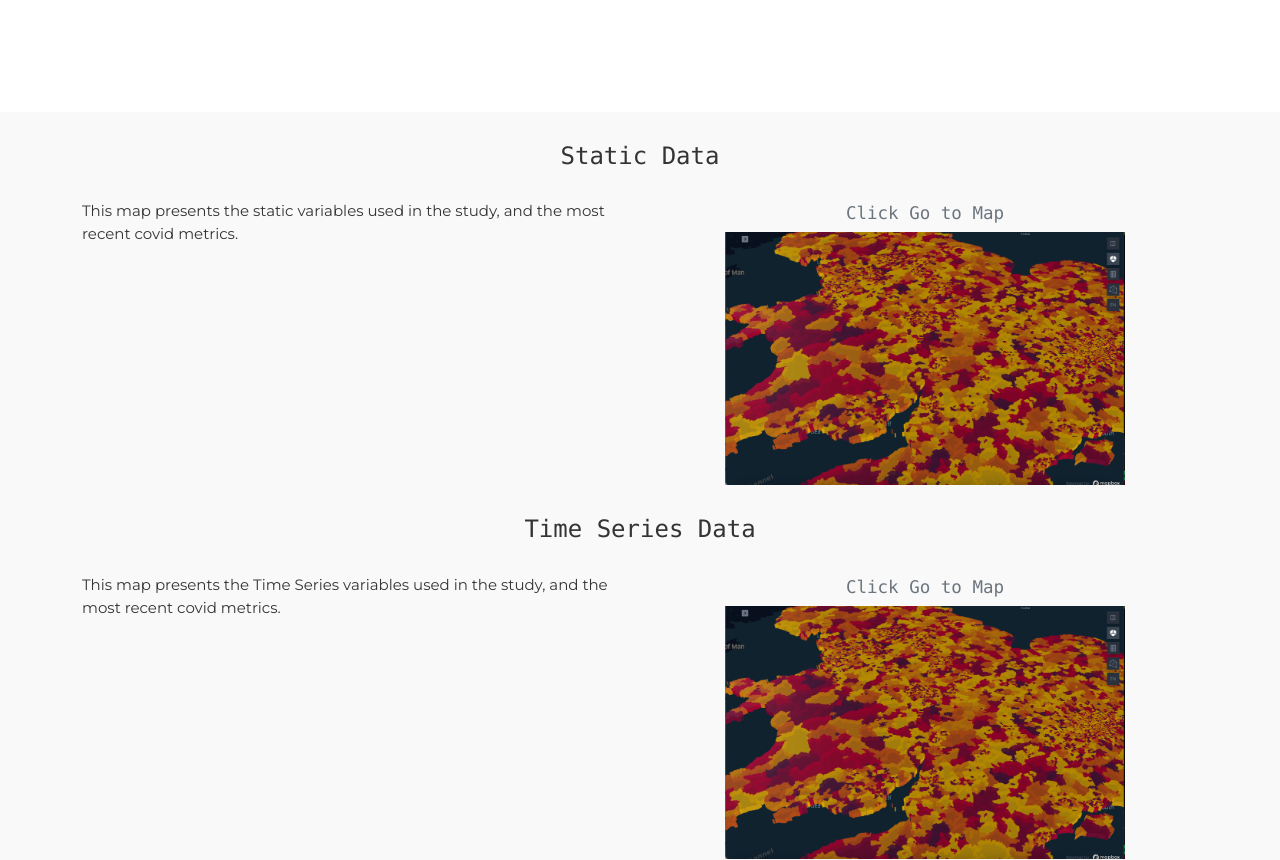
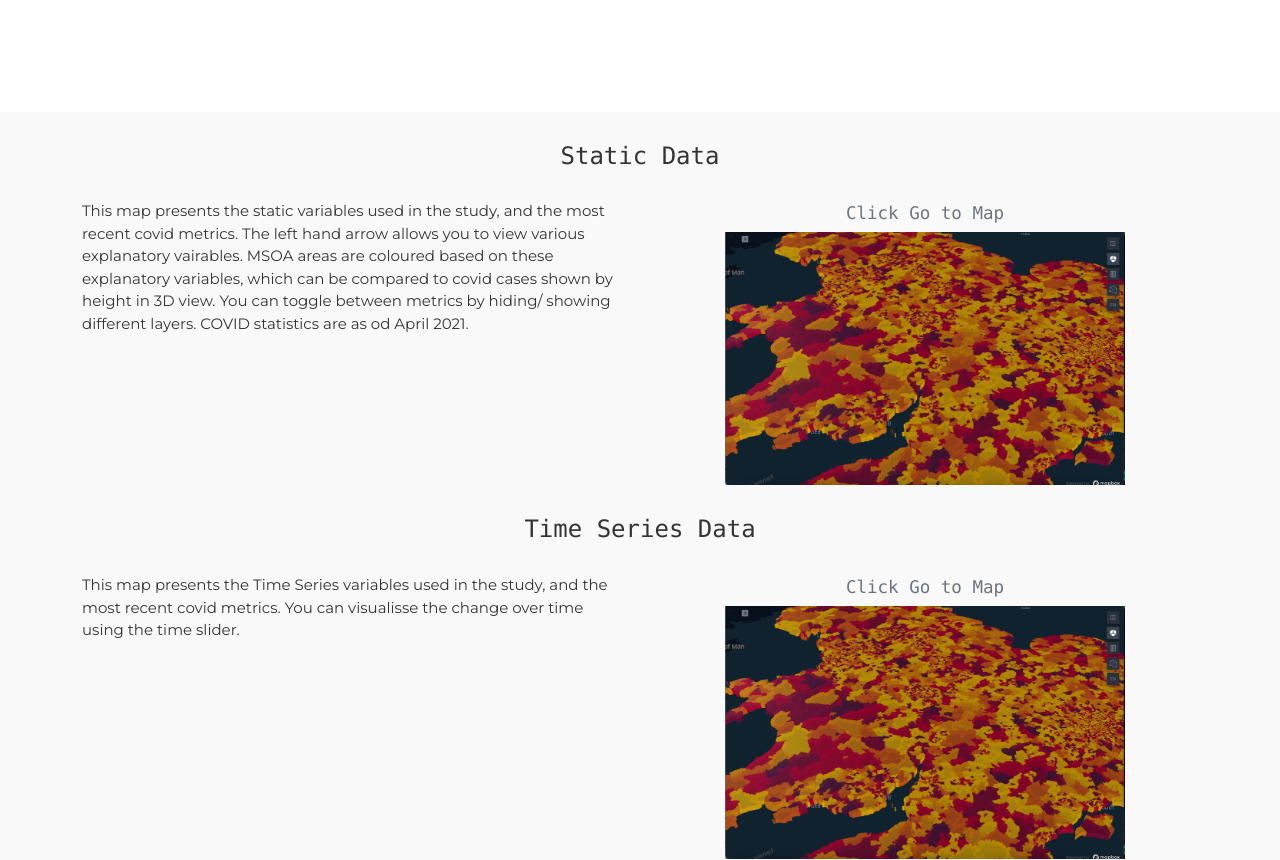
Before and after one commit to Quotennial/sheffield_mapping_frontend, a PHP site: page / in a window 1280 px wide. Shown: the part 551-1411 px from the top of the page. Run offline with PHP 8.4, Linux system fonts and the light colour scheme.

Commit message:
updating prompts

```diff
--- a/index.php
+++ b/index.php
@@ -69,7 +69,7 @@
         <div class="col-lg-6 pt-5 pt-lg-0 order-2 order-lg-1 d-flex flex-column justify-content-center">
           <h1> Mapping Project</h1><br>
           <p class="description">This is a project about COVID using data and presenting in this geospatial tool </p>
-          <p class="description">This is a project about COVID using data and presenting in this geospatial tool</p>
+          <p class="description">The project uses kepler.gl to visualise socioeconomic metrics and Covid data.</p>
           <p class="description">This is a project about COVID using data and presenting in this geospatial tool</p>
 
         </div>
@@ -93,7 +93,7 @@
         <div class="row">
           <div class="col-lg-6">
             <p>
-              This map presents the static variables used in the study, and the most recent covid metrics.
+              This map presents the static variables used in the study, and the most recent covid metrics. The left hand arrow allows you to view various explanatory vairables. MSOA areas are coloured based on these explanatory variables, which can be compared to covid cases shown by height in 3D view. You can toggle between metrics by hiding/ showing different layers. COVID statistics are as od April 2021.
             </p>
           </div>
           <div class="col-lg-6 pt-4 pt-lg-0 content">
@@ -119,7 +119,7 @@
         <div class="row">
           <div class="col-lg-6">
             <p>
-              This map presents the Time Series variables used in the study, and the most recent covid metrics.
+              This map presents the Time Series variables used in the study, and the most recent covid metrics. You can visualisse the change over time using the time slider.
             </p>
           </div>
           <div class="col-lg-6 pt-4 pt-lg-0 content">
```
